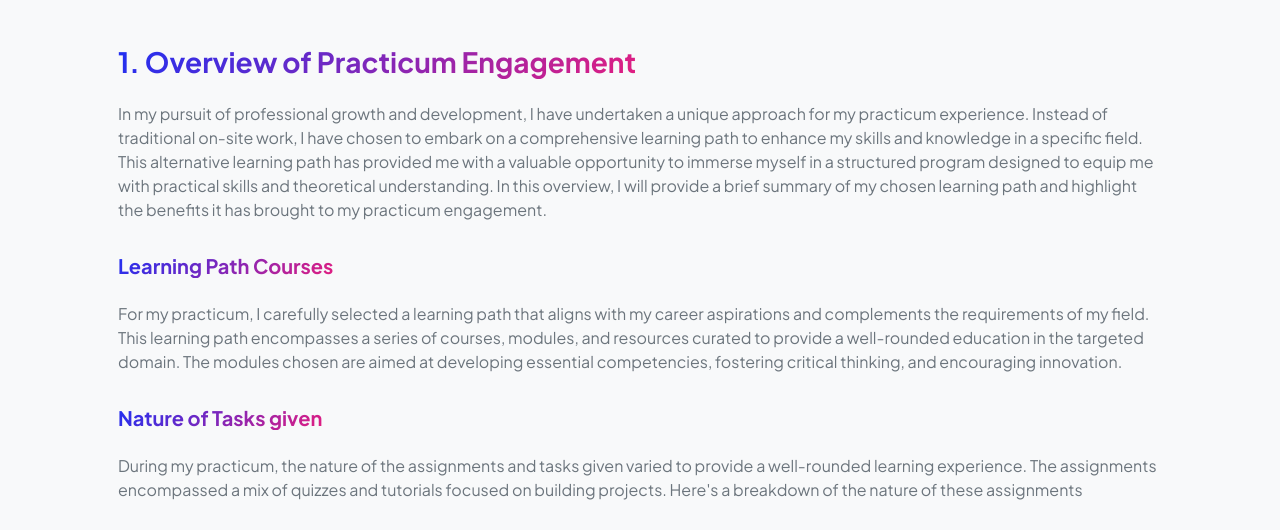
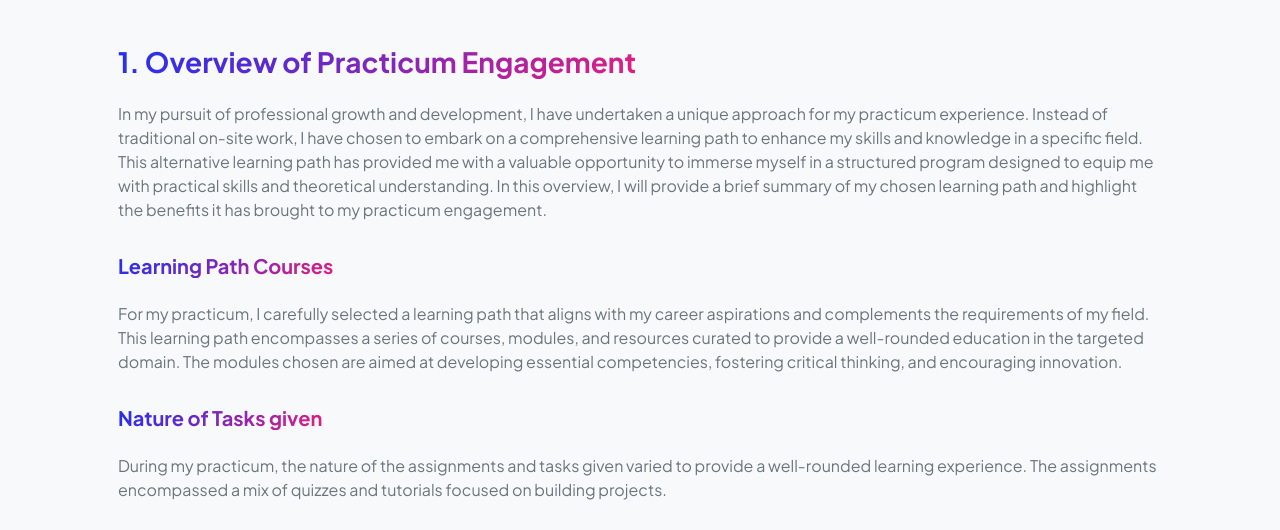
Before and after one commit to torgeronimo/victorgeronimo.github.io, a plain HTML site: page practicum.html in a window 1280 px wide. Shown: the part 267-797 px from the top of the page. Drawn offline with nearby package versions, Linux system fonts and the light colour scheme.

Commit message:
Update practicum.html

```diff
--- a/practicum.html
+++ b/practicum.html
@@ -65,7 +65,7 @@
                         <div class="col-xxl-8 mb-3">
                             <div class="content">
                                 <h5 class="fw-bolder mb-4"><span class="text-gradient d-inline">Nature of Tasks given</span></h5>
-                                <p class="text-muted">During my practicum, the nature of the assignments and tasks given varied to provide a well-rounded learning experience. The assignments encompassed a mix of quizzes and tutorials focused on building projects. Here's a breakdown of the nature of these assignments</p>
+                                <p class="text-muted">During my practicum, the nature of the assignments and tasks given varied to provide a well-rounded learning experience. The assignments encompassed a mix of quizzes and tutorials focused on building projects.</p>
                             </div>
                         </div>
                         <div class="col-xxl-8 mb-3">
```
